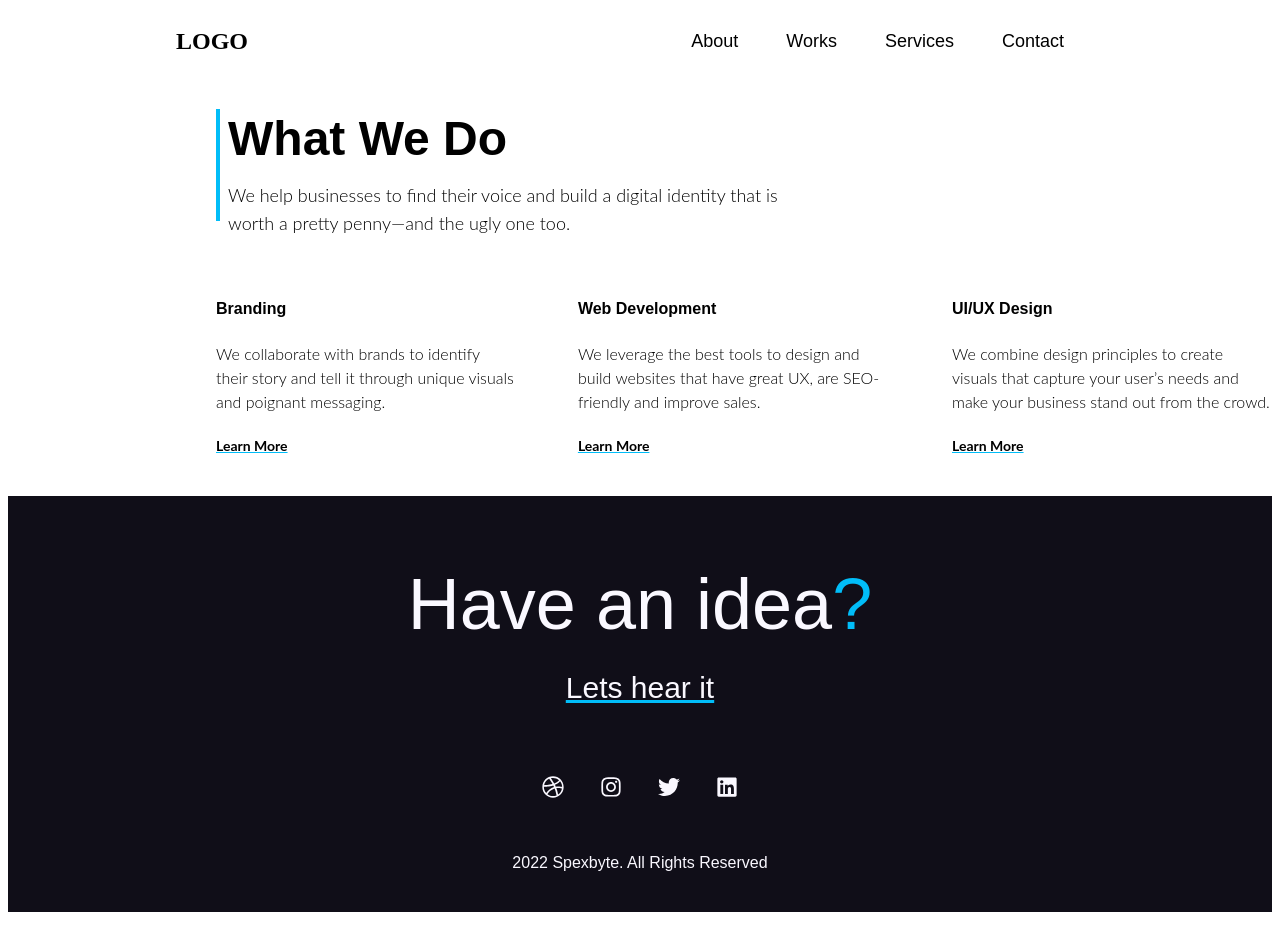
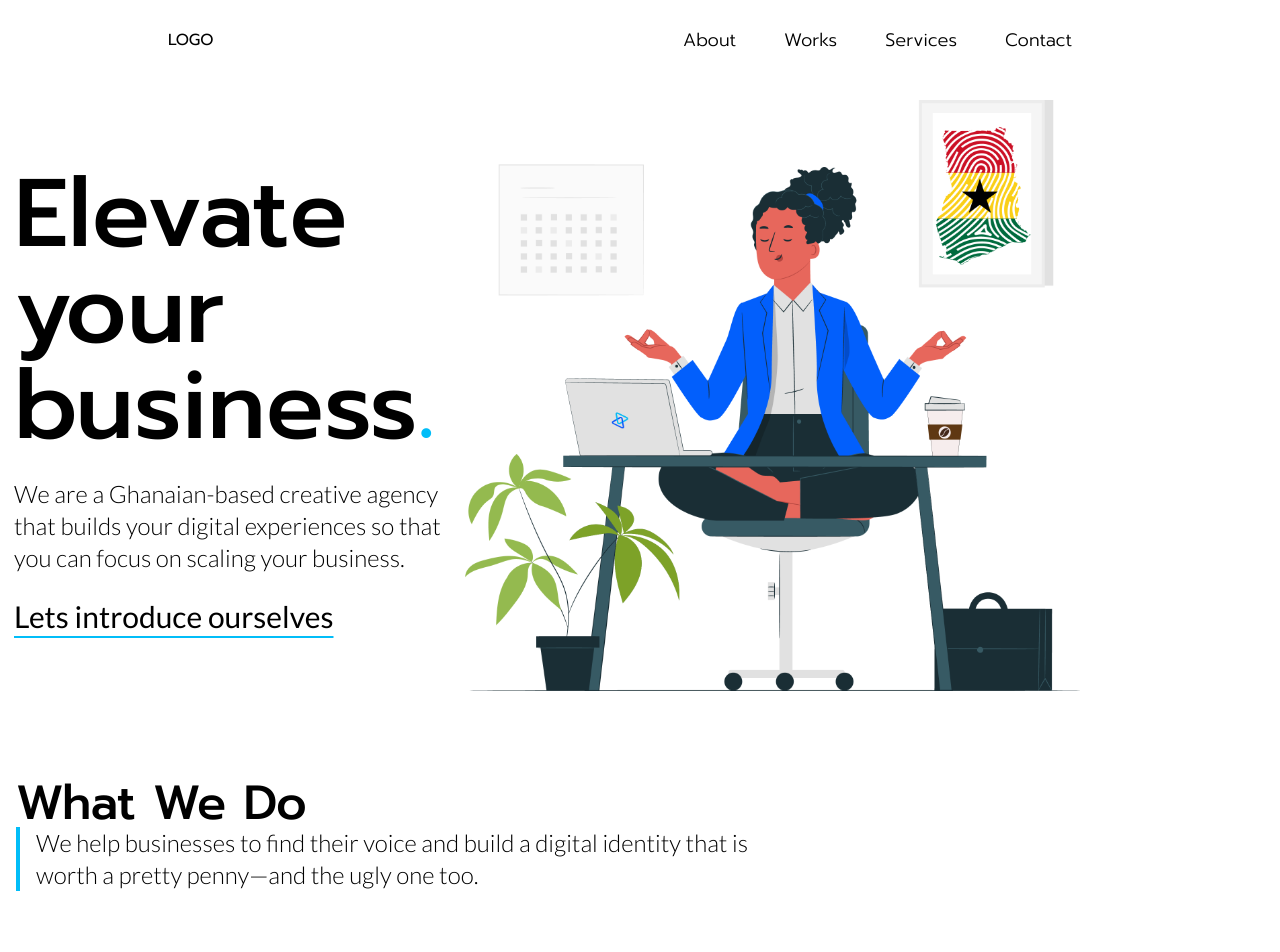
Before and after one commit to spexbyte/spexbyte_web, a Next.js app: page / in a window 1280 px wide. Shown: the top 952 px of the page. Before the commit the page ends 920 px from the top, so only its background shows below. Built offline with nearby package versions, Linux system fonts and the light colour scheme.

Commit message:
added styling for WWD components and homepage

```diff
--- a/components/HomepageComponents/Footer.js
+++ b/components/HomepageComponents/Footer.js
@@ -3,7 +3,7 @@ import { FaDribbble, FaInstagram, FaTwitter, FaLinkedin } from "react-icons/fa";
 const Footer = () => {
   return (
     <footer className="bg-secondary text-primary font-al flex flex-col justify-center items-center ">
-      <p className="text-5xl xl:text-7xl mb-0">
+      <p className="text-5xl xl:text-7xl mb-0 mt-10">
         Have an idea<span className="text-accent">?</span>
       </p>
       <p className="text-2xl  xl:text-3xl underline hover:cursor-pointer decoration-accent">
--- a/components/HomepageComponents/Hero.js
+++ b/components/HomepageComponents/Hero.js
@@ -1,6 +1,7 @@
 import Image from "next/image";
 import { useEffect, useRef } from "react";
 import lottie from "lottie-web";
+import HeroImg from '../../assets/hero.png'
 
 const Hero = () => {
   const container = useRef(null);
@@ -20,20 +21,22 @@ const Hero = () => {
   }, []);
 
   return (
-    <section className="flex flex-col py-10 justify-center items-center sm:flex-row-reverse sm:justify-between xl:mx-40 h-screen">
-      <div className="flex justify-center pt-12 ">
-        <div className="w-fit" ref={container}></div>
+    <section className="flex flex-col mx-4  py-10 justify-center lg:mx-10 xl:justify-between xl:items-center xl:flex-row-reverse xl:px-10 xl:mx-40">
+      <div className="flex justify-center ">
+        <div className="relative w-mw h-mh xl:w-dw xl:h-dh mb-2">
+          <Image src={HeroImg} alt='hero_image' layout='fill' />
+        </div>
       </div>
-      <div>
-        <h1 className="font-al text-5xl font-medium mb-0">
+      <div className="" >
+        <h1 className="font-medium text-5xl md:text-7xl xl:text-8xl mb-0">
           Elevate your <br /> business<span className="text-accent">.</span>
         </h1>
-        <p className="font-la font-extralight text-xl mt-6">
-          We are a Ghanaian-based creative agency <br /> that builds your
-          digital experiences so that <br /> you can focus on scaling your
+        <p className="font-light text-lg md:text-xl xl:text-2xl xl:w-mtw  mt-6">
+          We are a Ghanaian-based creative agency  that builds your
+          digital experiences so that you can focus on scaling your
           business.
         </p>
-        <p className="font-al text-2xl font-medium underline decoration-accent mt-6">
+        <p className="text-xl font-medium underline-offset-8 underline decoration-accent decoration-2 mt-6 xl:text-3xl">
           Lets introduce ourselves
         </p>
       </div>
--- a/components/HomepageComponents/Navbar.js
+++ b/components/HomepageComponents/Navbar.js
@@ -2,13 +2,13 @@ import { MenuIcon } from "@heroicons/react/outline";
 
 const Navbar = () => {
   return (
-    <nav className="flex flex-row items-center justify-between px-2 xl:mx-40">
+    <nav className="flex flex-row items-center justify-between px-2 xl:mx-40 mt-5">
       <div>
         <h1>LOGO</h1>
       </div>
       <div className="flex items-center">
         <div className=" hidden lg:block">
-          <ul className="flex space-x-9 font-al list-none text-lg xl:space-x-12 ">
+          <ul className="flex space-x-9 font-pr font-light list-none text-lg xl:space-x-12 ">
             <li className="hover:cursor-pointer">About</li>
             <li className="hover:cursor-pointer">Works</li>
             <li className="hover:cursor-pointer">Services</li>
--- a/components/HomepageComponents/WWD/WWDCard.js
+++ b/components/HomepageComponents/WWD/WWDCard.js
@@ -1,12 +1,12 @@
-
-
-export default function WhatWeDoCard({item}){
-    const {title, body, buttonText} = item;
-    return (
-        <div className="max-w-xs flex flex-col items-left gap-2">
-            <h4 className="font-al mb-0">{title}</h4>
-            <p className='font-la font-light text-base mb-0'>{body}</p>
-            <p className="text-sm font-la font-bold underline hover:cursor-pointer decoration-accent mb-0">{buttonText}</p>
-        </div>
-    )
+export default function WhatWeDoCard({ item }) {
+  const { title, body, buttonText } = item;
+  return (
+    <div className="xl:w-72">
+      <h4 className="text-2xl font-medium xl:3xl">{title}</h4>
+      <p className="font-light text-lg xl:text-xl">{body}</p>
+      <p className="text-xl xl:2xl font-pr underline-offset-8 decoration-2 font-medium underline hover:cursor-pointer decoration-accent mb-0">
+        {buttonText}
+      </p>
+    </div>
+  );
 }
--- a/components/HomepageComponents/WWD/WhatWeDo.js
+++ b/components/HomepageComponents/WWD/WhatWeDo.js
@@ -1,21 +1,25 @@
-import WhatWeDoCard from './WWDCard';
-import data from './data';
+import WhatWeDoCard from "./WWDCard";
+import data from "./data";
 
-export default function WhatWeDo(){
-    return (
-        <section className="ml-52 mb-10">
-            <div className="flex items-center gap-2 mb-6">
-                <div className="h-28 w-1 bg-accent"></div>
-                <div>
-                    <h2 className='font-al text-5xl font-bold mb-0'>What We Do</h2>
-                    <p className='text-lg max-w-xl font-light font-la'>We help businesses to find their voice and build a digital identity that is worth a pretty penny—and the ugly one too. </p>
-                </div>
-            </div>
-            <div className="flex items-center gap-16">
-                {data && data.map((item) => (
-                    <WhatWeDoCard key={item.id} item={item}/>
-                ))}
-            </div>
-        </section>
-    )
-};
+export default function WhatWeDo() {
+  return (
+    <section className="mx-4 xl:flex xl:justify-center my-10">
+      <div className="xl:w-sw">
+        <div className="flex-col items-center gap-2 mb-6">
+          <h2 className="text-3xl font-medium xl:text-5xl">What We Do</h2>
+          <div className="flex">
+            <div className="h-auto w-1 bg-accent"></div>
+            <p className="text-lg font-light ml-4 xl:text-2xl xl:w-3/5">
+              We help businesses to find their voice and build a digital
+              identity that is worth a pretty penny—and the ugly one too.{" "}
+            </p>
+          </div>
+        </div>
+        <div className="flex flex-col xl:flex-row xl:justify-between xl:items-center gap-16  pt-10">
+          {data &&
+            data.map((item) => <WhatWeDoCard key={item.id} item={item} />)}
+        </div>
+      </div>
+    </section>
+  );
+}
--- a/pages/index.js
+++ b/pages/index.js
@@ -1,8 +1,10 @@
+import Hero from "../components/HomepageComponents/Hero";
 import WhatWeDo from "../components/HomepageComponents/WWD/WhatWeDo";
 
 export default function Home() {
   return (
     <div>
+      <Hero/>
       <WhatWeDo />
     </div>
   );
--- a/styles/globals.css
+++ b/styles/globals.css
@@ -1,4 +1,21 @@
-@import url("https://fonts.googleapis.com/css2?family=Alegreya+Sans:wght@100;300;400;500;700;800&family=Lato:wght@100;300;400;700&display=swap")
+@import url("https://fonts.googleapis.com/css2?family=Lato:wght@100;300;400;700;900&family=Prompt:wght@100;200;300;400;500;600;700;800;900&display=swap");
 @tailwind base;
 @tailwind components;
 @tailwind utilities;
+
+* {
+  margin: 0;
+}
+
+h1,
+h2,
+h3,
+h4,
+h5,
+h6 {
+  font-family: "Prompt", sans-serif;
+}
+
+p {
+  font-family: "Lato", sans-serif;
+}
--- a/tailwind.config.js
+++ b/tailwind.config.js
@@ -11,9 +11,19 @@ module.exports = {
         secondary: "#100E18",
         accent: "#01BDF8",
       },
+      width: {
+        mw: "323px",
+        dw: "615px",
+        mtw: "451px",
+        sw: '1280px'
+      },
+      height: {
+        mh: "310px",
+        dh: "591px",
+      },
     },
     fontFamily: {
-      al: ["Alegreya Sans", "sans-serif"],
+      pr: ["Prompt", "sans-serif"],
       la: ["Lato", "sans-serif"],
     },
   },
```
